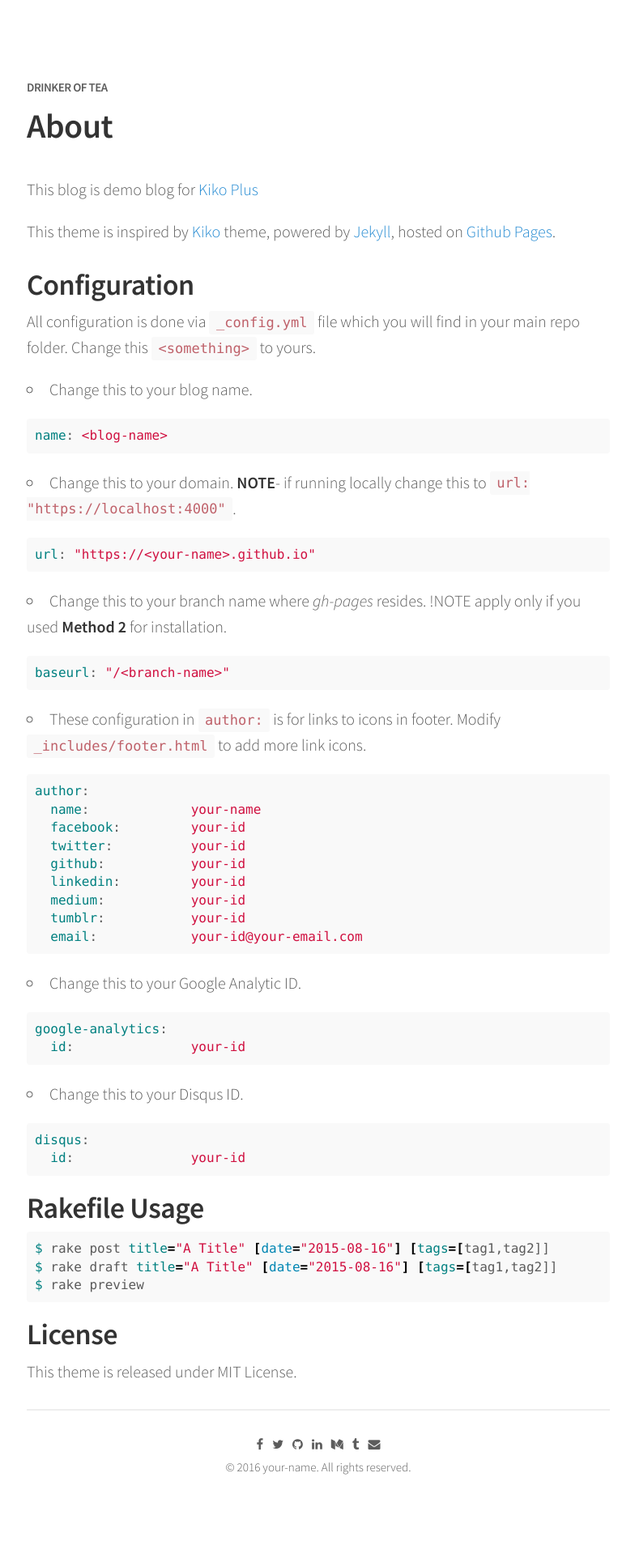
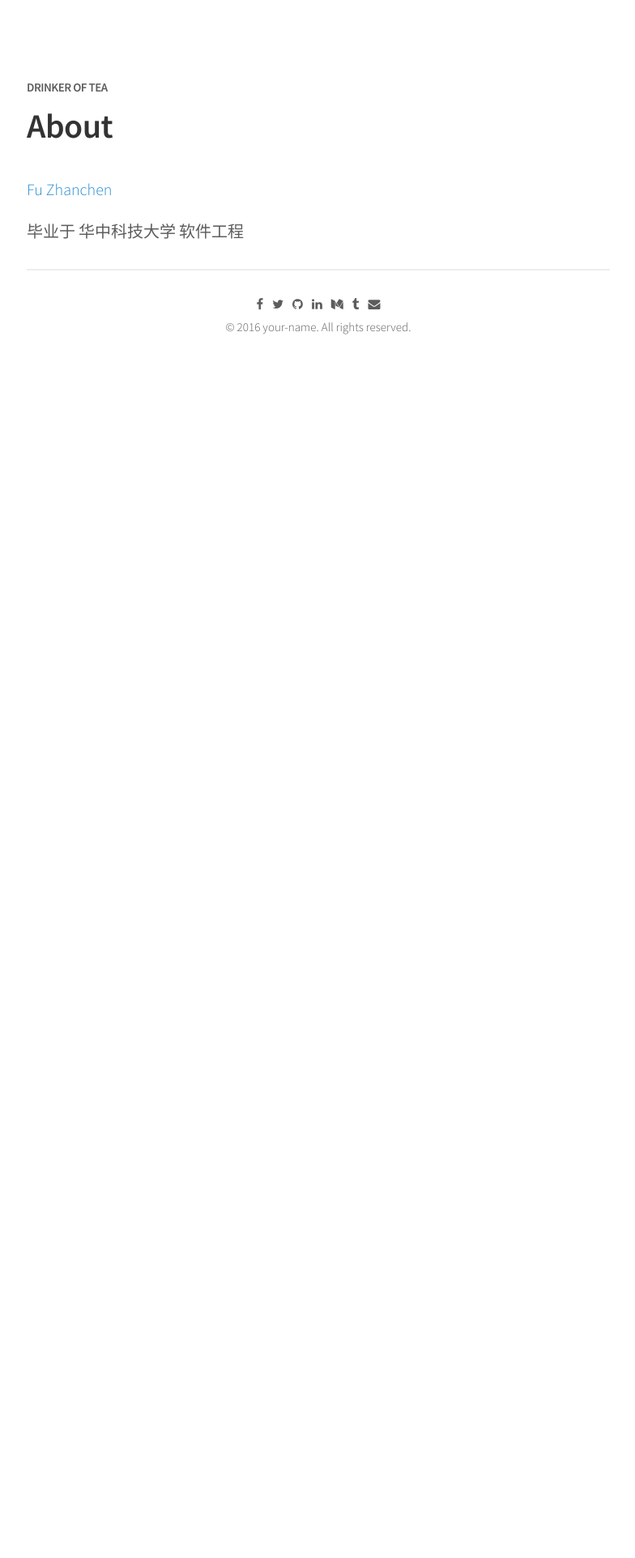
Before and after one commit to devfzc/devfzc.github.io, a Jekyll site: the page built from about.md, in a window 1280 px wide. Shown: the whole page at 81% size, without its empty margins (247-1031 px from the left). Built offline with Jekyll 4.4.1, drawn with Linux system fonts in a browser that asks for light colours; nearby versions of some CDN libraries; after the commit the page ends 900 px from its top, so only the background shows below that.

Commit message:
update about

````diff
--- a/about.md
+++ b/about.md
@@ -3,68 +3,6 @@ title: About
 permalink: /about/
 ---
 
-This blog is demo blog for [Kiko Plus](https://github.com/AWEEKJ/Kiko-plus)
+[Fu Zhanchen](https://github.com/AWEEKJ/Kiko-plus)
 
-This theme is inspired by [Kiko](http://github.com/gfjaru/Kiko) theme, powered by [Jekyll](http://jekyllrb.com), hosted on [Github Pages](https://pages.github.com).
-
-## Configuration
-
-All configuration is done via `_config.yml` file which you will find in your main repo folder. Change this `<something>` to yours.
-
-- Change this to your blog name.
-
-```yml
-name: <blog-name>
-```
-
-- Change this to your domain. **NOTE**- if running locally change this to `url: "https://localhost:4000"`.
-
-```yml
-url: "https://<your-name>.github.io"
-```
-
-- Change this to your branch name where _gh-pages_ resides. !NOTE apply only if you used __Method 2__ for installation.
-
-```yml
-baseurl: "/<branch-name>"
-```
-
-- These configuration in `author:` is for links to icons in footer. Modify `_includes/footer.html` to add more link icons.
-
-```yml
-author:
-  name:             your-name
-  facebook:         your-id
-  twitter:          your-id
-  github:           your-id
-  linkedin:         your-id
-  medium:           your-id
-  tumblr:           your-id
-  email:            your-id@your-email.com
-```
-
-- Change this to your Google Analytic ID.
-
-```yml
-google-analytics:
-  id:               your-id
-```
-
-- Change this to your Disqus ID.
-
-```yml
-disqus:
-  id:               your-id
-```
-
-## Rakefile Usage
-
-```bash
-$ rake post title="A Title" [date="2015-08-16"] [tags=[tag1,tag2]]
-$ rake draft title="A Title" [date="2015-08-16"] [tags=[tag1,tag2]]
-$ rake preview
-```
-
-## License
-
-This theme is released under MIT License.
+毕业于 华中科技大学 软件工程
````
